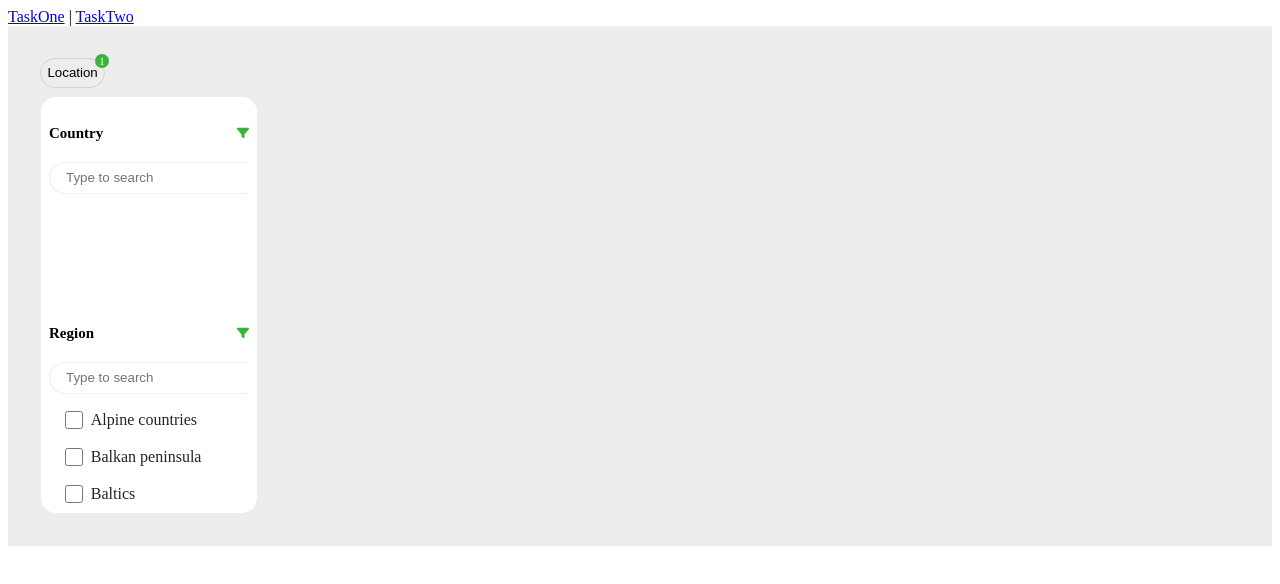
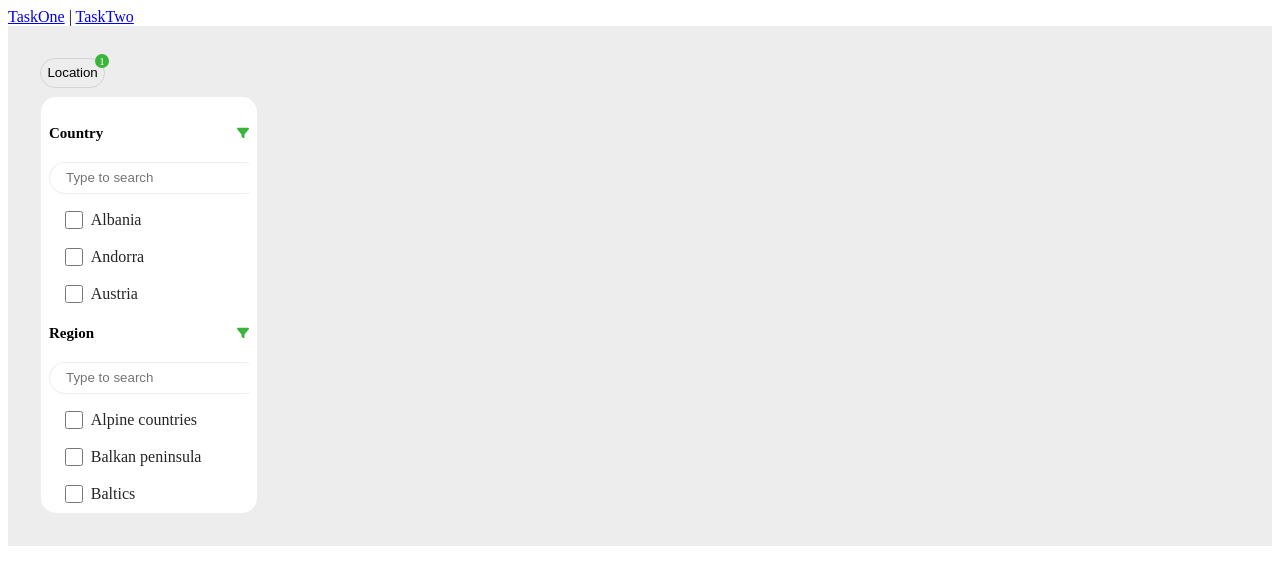
Before and after one commit to Meanmernapp/Vue-Location-Filter, a Vue app: page / in a window 1280 px wide. Shown: the top 584 px of the page. Built offline with nearby package versions, Linux system fonts and the light colour scheme.

Commit message:
Update TaskOne.vue

```diff
--- a/src/components/TaskOne.vue
+++ b/src/components/TaskOne.vue
@@ -16,7 +16,7 @@
         <input class="search" type="search" v-model="searchCountry" placeholder="Type to search" >
         <!-- @keypress.enter="searchCountrys(searchCountry)"> -->
         <div class="check_filter_container">
-          <div class="check_filter_item" v-for="item in findCountry" :key="item">
+          <div class="check_filter_item" v-for="item in countries" :key="item">
             <input type="checkbox">
             <span>{{item}}</span>
           </div>
```
